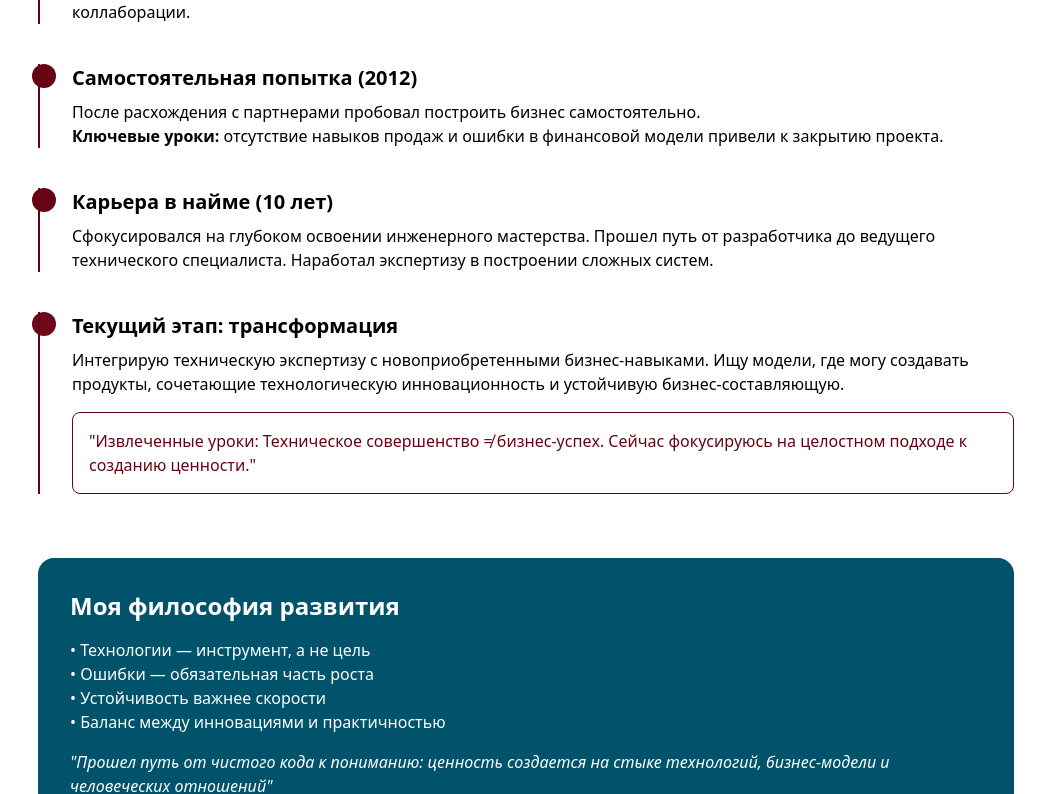
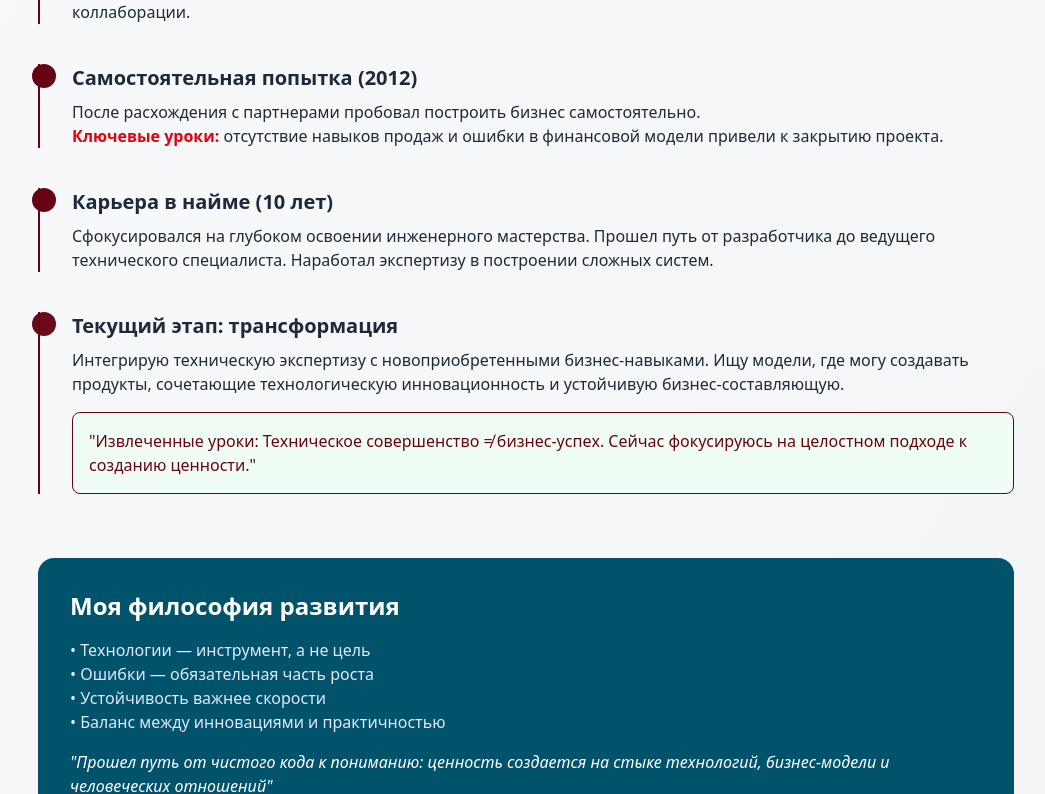
Before and after one commit to potapov-me/potapov.me, a Next.js app: page / in a window 1280 px wide. Shown: the part 847-1641 px from the top of the page, without its empty margins (114-1159 px from the left). Built offline with nearby package versions, Linux system fonts and the light colour scheme.

Commit message:
локальные изменения

```diff
--- a/app/globals.css
+++ b/app/globals.css
@@ -2,7 +2,7 @@
 
 /*noinspection CssInvalidAtRule*/
 @theme {
-  --color-*: initial;
+  /*--color-*: initial;*/
   --color-primary: #680313;
   --color-secondary: #00536b;
   --color-black: #010101;
--- a/app/page.tsx
+++ b/app/page.tsx
@@ -7,7 +7,7 @@ export default function Home() {
                 <div className="bg-white rounded-2xl shadow-lg p-8">
                     <div className="space-y-6">
                         <p className="text-lg leading-relaxed">
-                            <span className="font-bold">37 лет</span>, из которых более 20 посвящено программированию.
+                            <span className="font-bold">{new Date().getFullYear() - 1988} лет</span>, из которых более 20 посвящено программированию.
                             Моя профессиональная история — это постоянный поиск баланса между техническим мастерством
                             и предпринимательским видением.
                         </p>
```
Also changed, not shown: public/x_a83c98f1.jpg (added).
